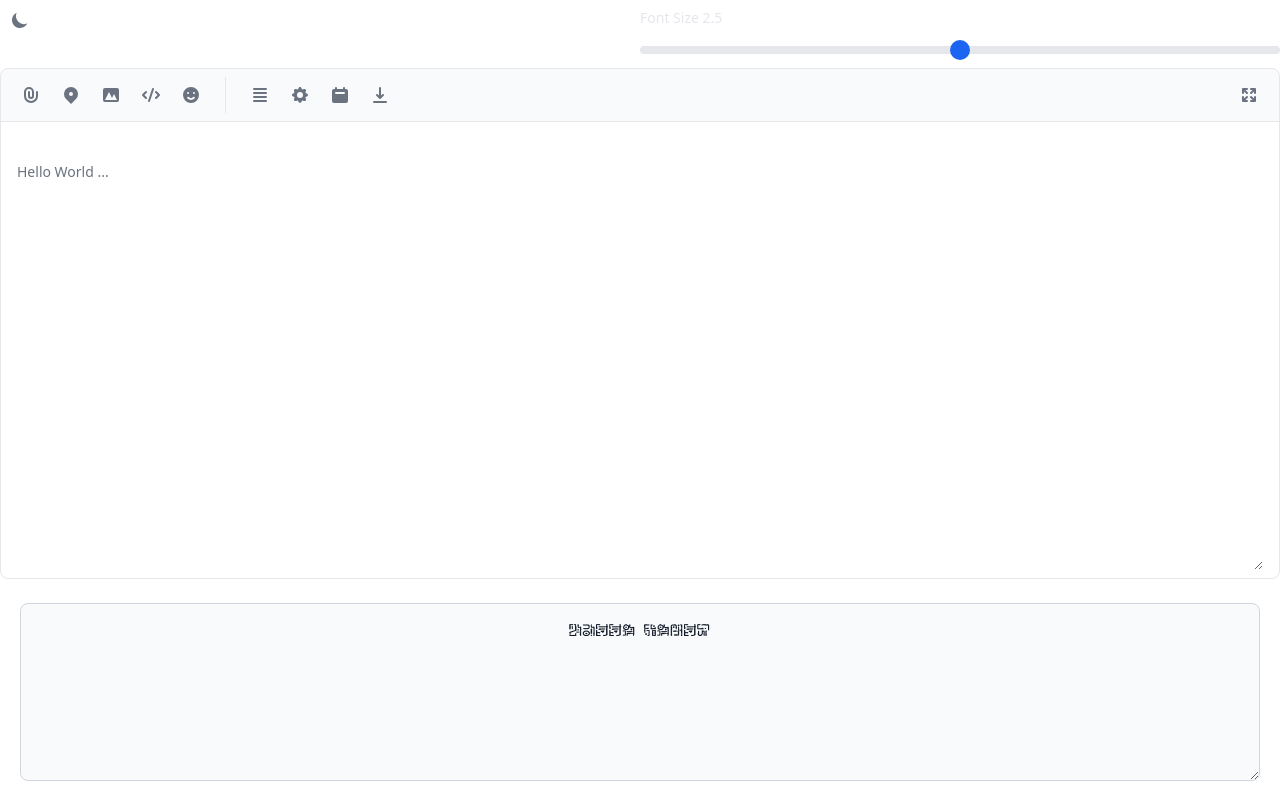
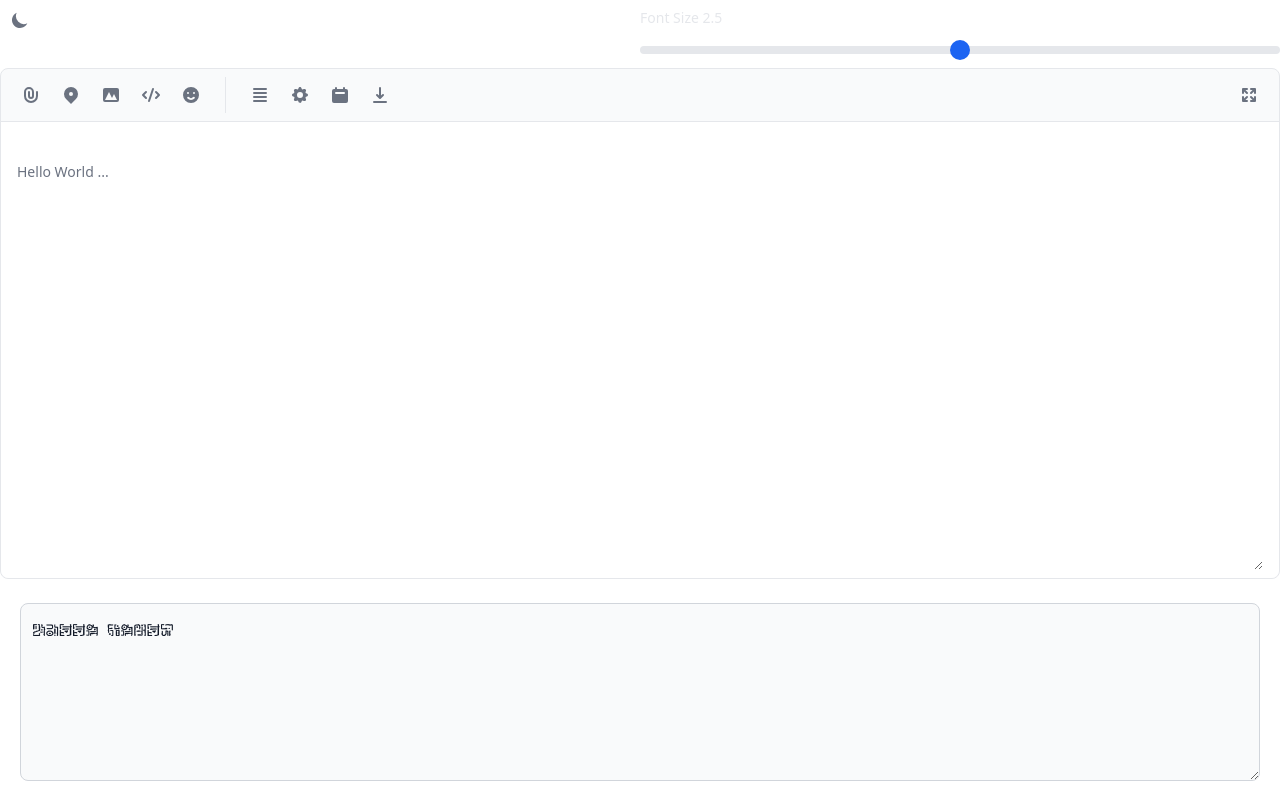
Before and after one commit to lafllamme/poneglyph-app, a Vue app: page / in a window 1280 px wide. Built offline with nearby package versions, Linux system fonts and the light colour scheme.

Commit message:
add slider

```diff
--- a/src/components/text-preview.vue
+++ b/src/components/text-preview.vue
@@ -33,7 +33,7 @@
           id="text-preview"
           rows="6"
           :class="fontSizeClass"
-          class="text-center text-gray-900 dark:text-white block py-4 px-3 w-full bg-gray-50 rounded-lg border border-gray-300 focus:ring-blue-500 focus:border-blue-500 dark:bg-gray-700 dark:border-gray-600 dark:placeholder-gray-400 dark:text-white dark:focus:ring-blue-500 dark:focus:border-blue-500"
+          class="text-left text-gray-900 dark:text-white block py-4 px-3 w-full bg-gray-50 rounded-lg border border-gray-300 focus:ring-blue-500 focus:border-blue-500 dark:bg-gray-700 dark:border-gray-600 dark:placeholder-gray-400 dark:text-white dark:focus:ring-blue-500 dark:focus:border-blue-500"
       />
   </div>
 </template>
```
